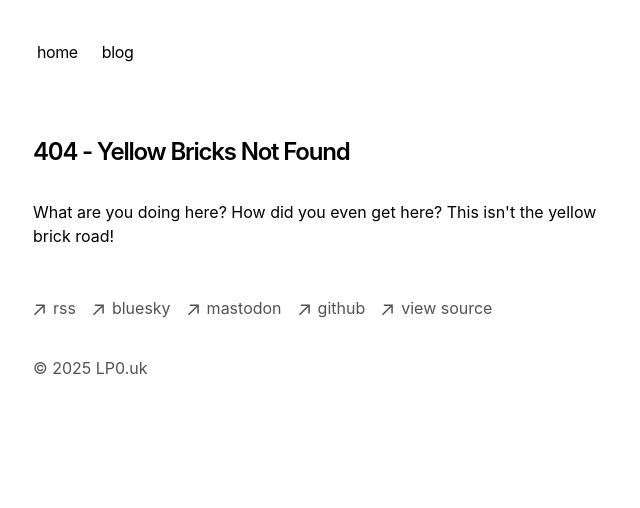
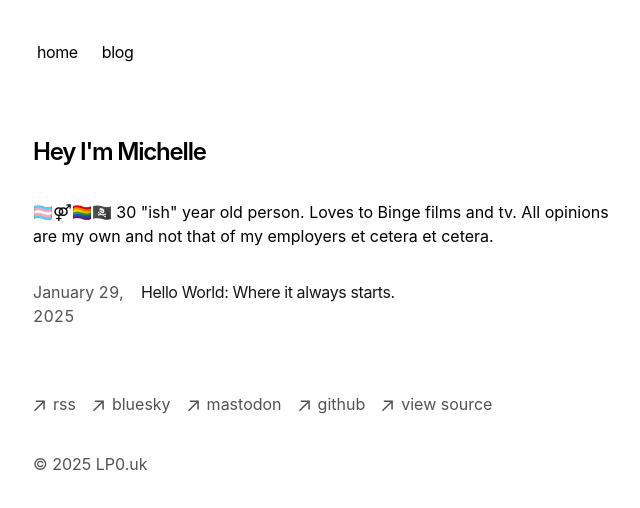
Before and after one commit to MichelleFindlay/lp0.uk, a Next.js app: page /contact in a window 1280 px wide. Before the commit this address had no page. Shown: the top 508 px of the page, without its empty margins (319-959 px from the left). Built offline with nearby package versions, Linux system fonts and the light colour scheme.

Commit message:
Create page.tsx
Addition of a contact sub URL

```diff
--- /dev/null
+++ b/app/contact/page.tsx
@@ -0,0 +1,19 @@
+import { BlogPosts } from 'app/components/posts'
+
+export default function Page() {
+  return (
+    <section>
+      <h1 className="mb-8 text-2xl font-semibold tracking-tighter">
+        Hey I'm Michelle
+      </h1>
+      <p className="mb-4">
+        {`🏳️‍⚧️⚤🏳️‍🌈🏴‍☠️
+          30 "ish" year old person. Loves to Binge films and tv. All opinions are my own and not that of my employers et cetera et cetera.`}
+      </p>
+
+      <div className="my-8">
+        <BlogPosts />
+      </div>
+    </section>
+  )
+}
```
